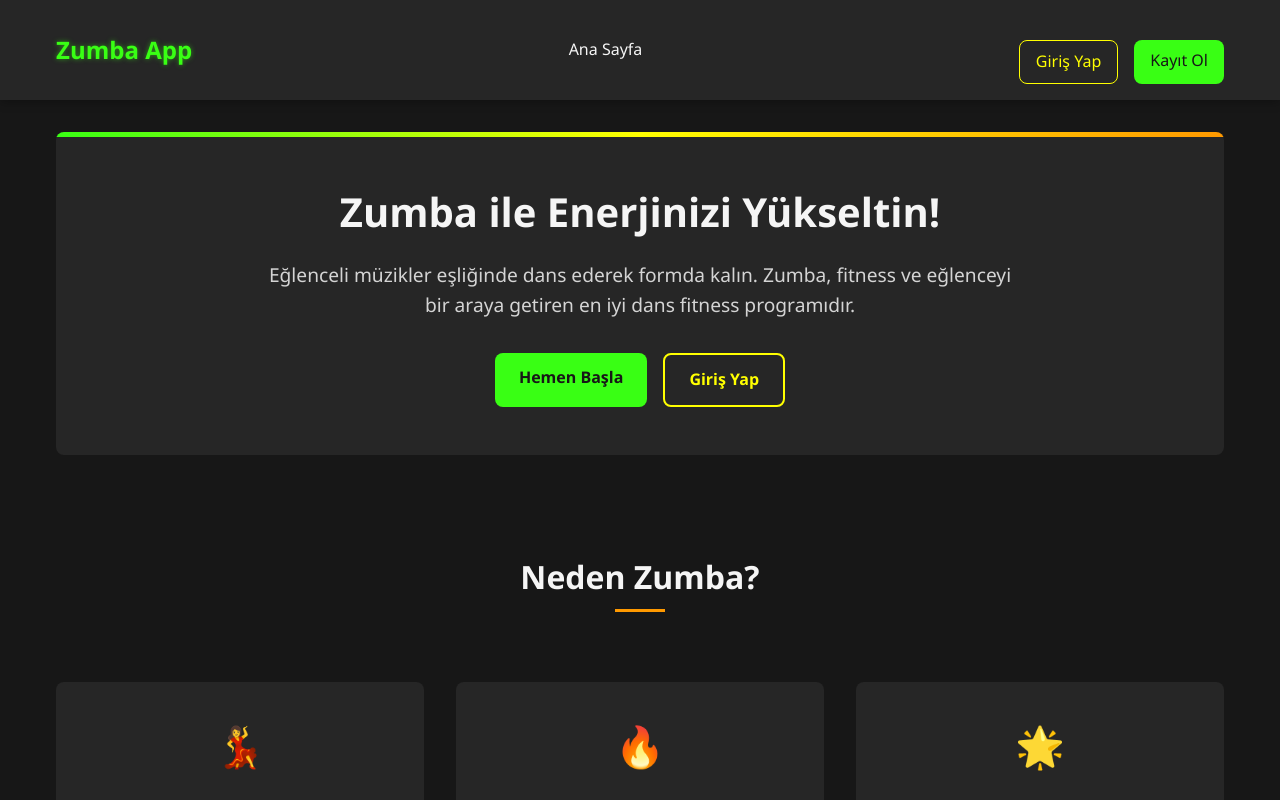
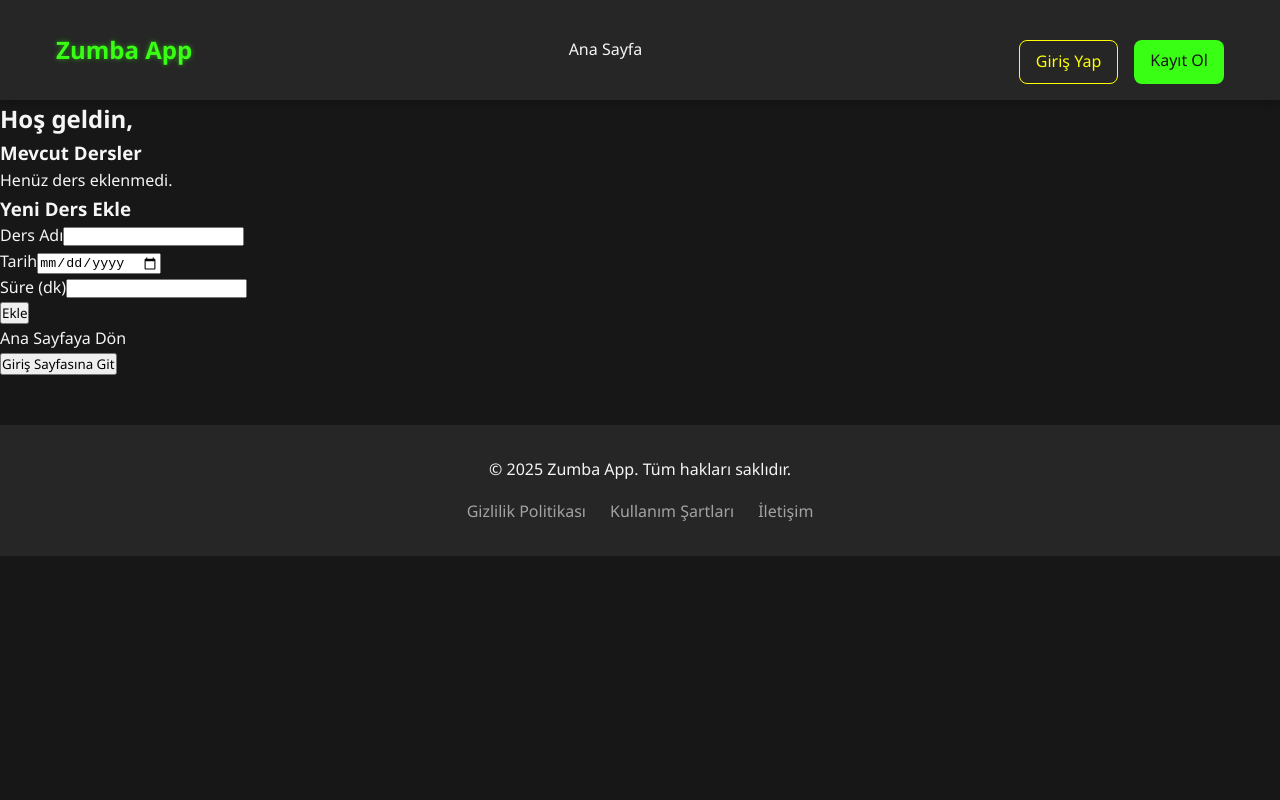
Before and after one commit to emreekerr/ZumbaPwa, a React (Vite) app: page /dashboard in a window 1280 px wide. Before the commit this address led to /. Shown: the top 800 px of the page. Built offline with nearby package versions, Linux system fonts and the light colour scheme.

Commit message:
Add dashboard component with class management

```diff
--- a/src/App.jsx
+++ b/src/App.jsx
@@ -4,6 +4,7 @@ import { AuthProvider, useAuth } from './context/AuthContext';
 import Login from './components/auth/Login';
 import Register from './components/auth/Register';
 import HomePage from './pages/HomePage';
+import Dashboard from './pages/Dashboard';
 import AdminPanel from './pages/admin/AdminPanel';
 import ProtectedRoute from './components/auth/ProtectedRoute';
 import { registerServiceWorker, requestNotificationPermission, subscribeToPushNotifications } from './services/notificationService';
@@ -48,6 +49,7 @@ function App() {
           <Route path="/" element={<HomePage />} />
           <Route path="/login" element={<Login />} />
           <Route path="/register" element={<Register />} />
+          <Route path="/dashboard" element={<Dashboard />} />
           <Route element={<ProtectedRoute />}>
             <Route path="/admin" element={<AdminPanel />} />
           </Route>
--- a/src/components/layout/Header.jsx
+++ b/src/components/layout/Header.jsx
@@ -24,6 +24,9 @@ const Header = () => {
               <>
                 <li>
                   <Link to="/profile">Profilim</Link>
+                </li>
+                <li>
+                  <Link to="/dashboard">Dashboard</Link>
                 </li>
                 {/* Admin kontrolü burada yapılabilir */}
                 <li>
--- /dev/null
+++ b/src/hooks/useClasses.jsx
@@ -0,0 +1,28 @@
+import { useState, useEffect } from 'react';
+
+const STORAGE_KEY = 'zumbaClasses';
+
+export default function useClasses() {
+  const [classes, setClasses] = useState([]);
+
+  useEffect(() => {
+    const stored = localStorage.getItem(STORAGE_KEY);
+    if (stored) {
+      try {
+        setClasses(JSON.parse(stored));
+      } catch (e) {
+        console.error('Failed to parse classes from localStorage', e);
+      }
+    }
+  }, []);
+
+  const addClass = (newClass) => {
+    setClasses((prev) => {
+      const updated = [...prev, newClass];
+      localStorage.setItem(STORAGE_KEY, JSON.stringify(updated));
+      return updated;
+    });
+  };
+
+  return { classes, addClass };
+}
--- /dev/null
+++ b/src/pages/Dashboard.jsx
@@ -0,0 +1,110 @@
+import React, { useEffect, useState } from 'react';
+import { Link, useNavigate } from 'react-router-dom';
+import useClasses from '../hooks/useClasses';
+import Header from '../components/layout/Header';
+import Footer from '../components/layout/Footer';
+
+const Dashboard = () => {
+  const navigate = useNavigate();
+  const [email, setEmail] = useState('');
+  const { classes, addClass } = useClasses();
+
+  const [name, setName] = useState('');
+  const [date, setDate] = useState('');
+  const [duration, setDuration] = useState('');
+
+  useEffect(() => {
+    try {
+      const storedUser = JSON.parse(localStorage.getItem('zumbaUser'));
+      if (storedUser?.email) {
+        setEmail(storedUser.email);
+      }
+    } catch (e) {
+      console.error('Failed to load user', e);
+    }
+  }, []);
+
+  const handleSubmit = (e) => {
+    e.preventDefault();
+    if (!name || !date || !duration) return;
+    addClass({ name, date, duration });
+    setName('');
+    setDate('');
+    setDuration('');
+  };
+
+  const handleGoHome = () => {
+    navigate('/');
+  };
+
+  return (
+    <div className="dashboard-page">
+      <Header />
+      <main className="dashboard-content">
+        <h2>Hoş geldin, {email}</h2>
+
+        <section className="classes-list">
+          <h3>Mevcut Dersler</h3>
+          {classes.length > 0 ? (
+            <ul>
+              {classes.map((cls, idx) => (
+                <li key={idx}>
+                  {cls.name} - {cls.date} - {cls.duration} dk
+                </li>
+              ))}
+            </ul>
+          ) : (
+            <p>Henüz ders eklenmedi.</p>
+          )}
+        </section>
+
+        <section className="add-class-form">
+          <h3>Yeni Ders Ekle</h3>
+          <form onSubmit={handleSubmit}>
+            <div>
+              <label>
+                Ders Adı
+                <input
+                  type="text"
+                  value={name}
+                  onChange={(e) => setName(e.target.value)}
+                  required
+                />
+              </label>
+            </div>
+            <div>
+              <label>
+                Tarih
+                <input
+                  type="date"
+                  value={date}
+                  onChange={(e) => setDate(e.target.value)}
+                  required
+                />
+              </label>
+            </div>
+            <div>
+              <label>
+                Süre (dk)
+                <input
+                  type="number"
+                  value={duration}
+                  onChange={(e) => setDuration(e.target.value)}
+                  required
+                />
+              </label>
+            </div>
+            <button type="submit">Ekle</button>
+          </form>
+        </section>
+        <p>
+          <Link to="/">Ana Sayfaya Dön</Link>
+        </p>
+        <button onClick={handleGoHome}>Giriş Sayfasına Git</button>
+      </main>
+      <Footer />
+    </div>
+  );
+};
+
+export default Dashboard;
```
